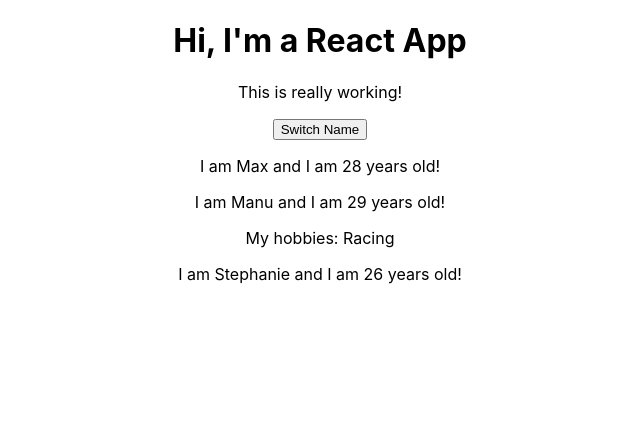
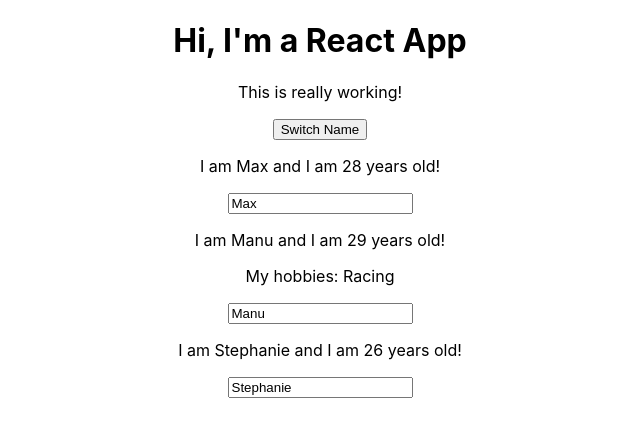
Before and after one commit to Helena-p/academind-react, a React (Create React App) app: page / in a window 1280 px wide. Shown: the top 436 px of the page, without its empty margins (320-960 px from the left). Built offline with nearby package versions, Linux system fonts and the light colour scheme.

Commit message:
Add functionality to input field to dynamically change name

```diff
--- a/src/App.js
+++ b/src/App.js
@@ -11,14 +11,24 @@
         ],
     };
 
-    switchNameHandler = () => {
+    switchNameHandler = (newName) => {
         //console.log("was clicked");
         //DONT DO THIS this.state.persons[0].name = 'Maximilian';
         this.setState({
             persons: [
-                { name: "Maximilian", age: 28 },
+                { name: newName, age: 28 },
                 { name: "Manu", age: 29 },
                 { name: "Stephanie", age: 37 },
+            ],
+        });
+    };
+    // listen for onChange event from input in person.js file
+    nameChangedHandler = (event) => {
+        this.setState({
+            persons: [
+                { name: "Max", age: 28 },
+                { name: event.target.value, age: 29 },
+                { name: "Stephanie", age: 26 },
             ],
         });
     };
@@ -28,7 +38,11 @@
             <div className="App">
                 <h1>Hi, I'm a React App</h1>
                 <p>This is really working!</p>
-                <button onClick={this.switchNameHandler}>Switch Name</button>
+                <button
+                    onClick={() => this.switchNameHandler("Maximillian !!")}
+                >
+                    Switch Name
+                </button>
                 <Person
                     name={this.state.persons[0].name} // this refers to the class App
                     age={this.state.persons[0].age}
@@ -36,6 +50,8 @@
                 <Person
                     name={this.state.persons[1].name}
                     age={this.state.persons[1].age}
+                    click={this.switchNameHandler.bind(this, "Max!")} // make the name Manu clickable by referencing to the switch handler
+                    changed={this.nameChangedHandler}
                 >
                     My hobbies: Racing
                 </Person>
--- a/src/Person/Person.js
+++ b/src/Person/Person.js
@@ -3,10 +3,11 @@
 const person = (props) => {
     return (
         <div>
-            <p>
+            <p onClick={props.click}>
                 I am {props.name} and I am {props.age} years old!
             </p>
             <p>{props.children}</p>
+            <input type="text" onChange={props.changed} value={props.name} />
         </div>
         // to access anything between the JSX tags in the APP.js file, use the props.children attribute. Children is a reserved word
     );
```
